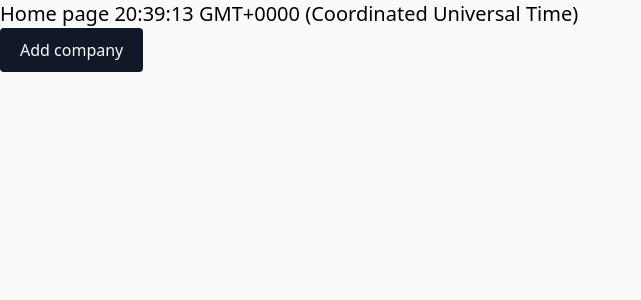
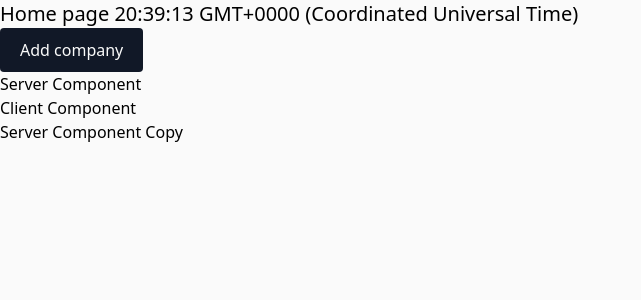
Before and after one commit to mestn1y1/nextJSTest, a Next.js app in the folder crm/: page / in a window 1280 px wide. Shown: the top 300 px of the page, without its empty margins (0-641 px from the left). Built offline with nearby package versions, Linux system fonts and the light colour scheme.

Commit message:
use client and server component

```diff
--- /dev/null
+++ b/crm/src/app/components/client-component.tsx
@@ -0,0 +1,16 @@
+'use client';
+
+import React from 'react';
+export interface ClientComponentProps {
+  children?: React.ReactNode;
+}
+
+export default function ClientComponent({ children }: ClientComponentProps) {
+  console.log('Client component');
+  return (
+    <div>
+      <span>Client Component</span>
+      {children}
+    </div>
+  );
+}
--- /dev/null
+++ b/crm/src/app/components/server-component copy.tsx
@@ -0,0 +1,18 @@
+import { headers } from 'next/headers';
+import React from 'react';
+export interface ServerComponentCopyProps {
+  children?: React.ReactNode;
+}
+
+export default function ServerComponentCopy({
+  children,
+}: ServerComponentCopyProps) {
+  console.log('Server component Copy');
+  console.log(headers());
+  return (
+    <div>
+      <span>Server Component Copy</span>
+      {children}
+    </div>
+  );
+}
--- /dev/null
+++ b/crm/src/app/components/server-component.tsx
@@ -0,0 +1,14 @@
+import React from 'react';
+export interface ServerComponentProps {
+  children?: React.ReactNode;
+}
+
+export default function ServerComponent({ children }: ServerComponentProps) {
+  console.log('Server component');
+  return (
+    <div>
+      <span>Server Component</span>
+      {children}
+    </div>
+  );
+}
--- a/crm/src/app/page.tsx
+++ b/crm/src/app/page.tsx
@@ -1,7 +1,10 @@
 export const dynamic = 'force-dynamic';
 import { headers } from 'next/headers';
-import StatusLabel, { Status } from './components/status-label';
+
 import AddCompanyButton from './components/add-company-button';
+import ServerComponent from './components/server-component';
+import ClientComponent from './components/client-component';
+import ServerComponentCopy from './components/server-component copy';
 
 export default async function Home() {
   const now = new Date().toTimeString();
@@ -9,6 +12,10 @@ export default async function Home() {
     <main>
       <h1 className="text-xl">Home page {now}</h1>
       <AddCompanyButton />
+      <ServerComponent />
+      <ClientComponent>
+        <ServerComponentCopy />
+      </ClientComponent>
     </main>
   );
 }
```
